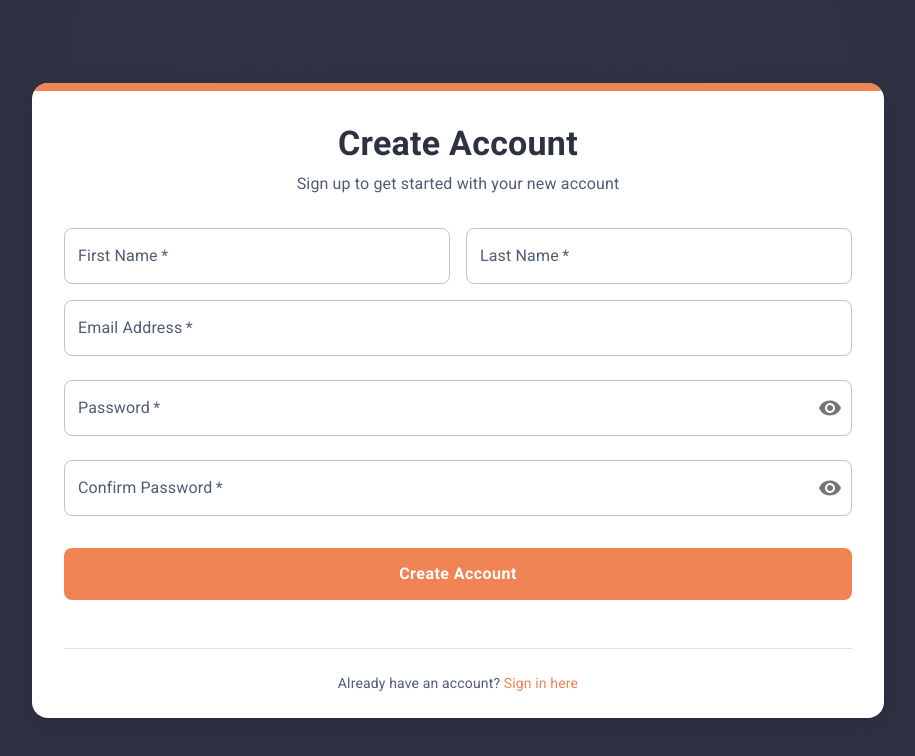
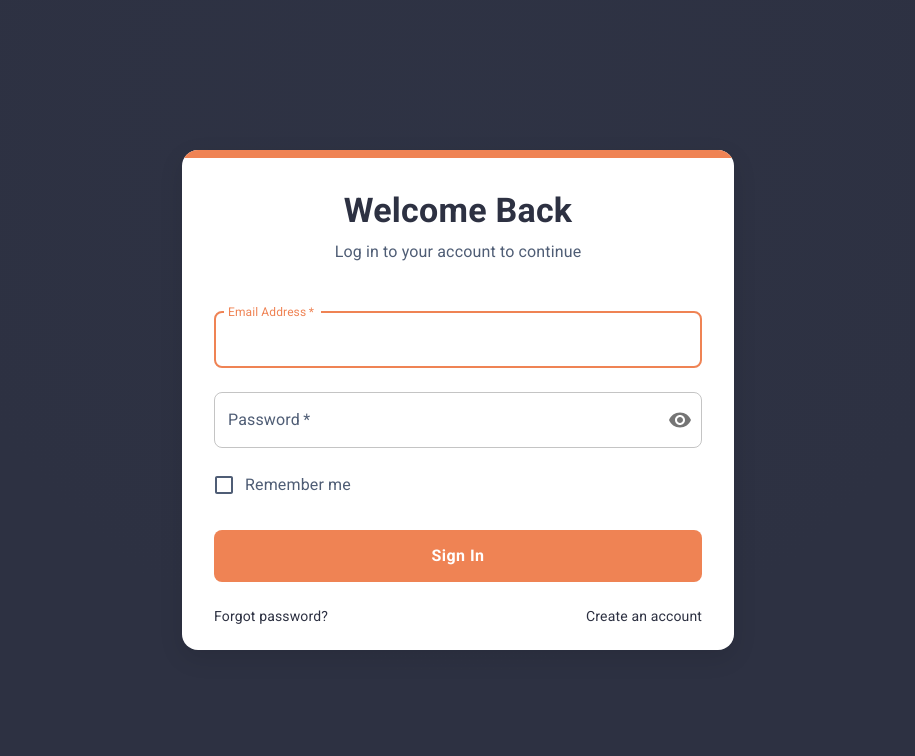
Before and after one commit to RodrigoPaulaLopes/summarize_ui, a React (Vite) app: page / in a window 1280 px wide. Shown: the top 756 px of the page, without its empty margins (182-1097 px from the left). Built offline with nearby package versions, Linux system fonts and the light colour scheme.

Commit message:
fix: revert to Login component in App and adjust padding in LoginPage

```diff
--- a/src/App.tsx
+++ b/src/App.tsx
@@ -22,7 +22,7 @@ function App() {
   return (
     <ThemeProvider theme={theme}>
       <CssBaseline />
-      <SignUpPage />
+      <Login />
     </ThemeProvider>
   )
 }
--- a/src/pages/Login.tsx
+++ b/src/pages/Login.tsx
@@ -22,7 +22,7 @@ const LoginPage: React.FC = () => {
         alignItems: 'center',
         justifyContent: 'center',
         bgcolor: 'background.default',
-        p: 3,
+        py: 3,
         backgroundImage: 'radial-gradient(circle at 50% 14%, rgba(79, 93, 117, 0.04) 0%, rgba(45, 49, 66, 0.06) 60%)',
       }}
     >
```
